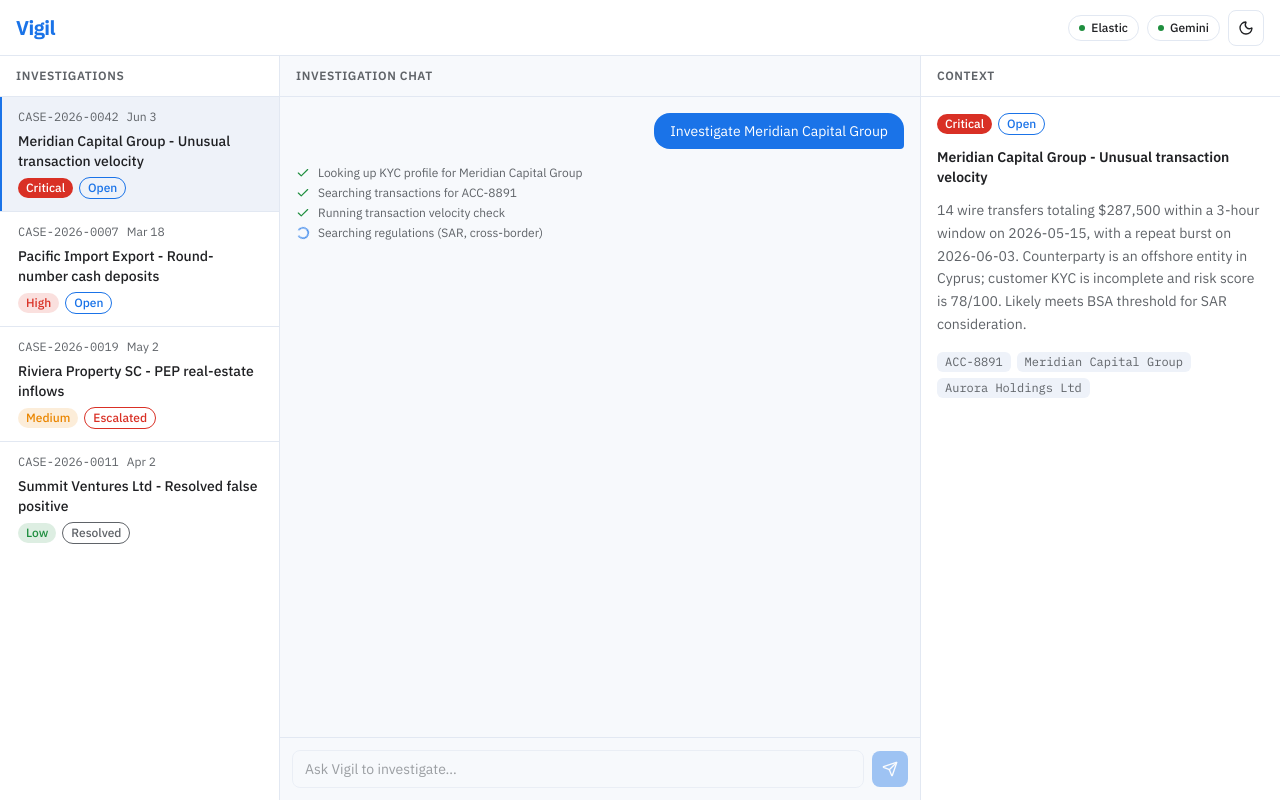
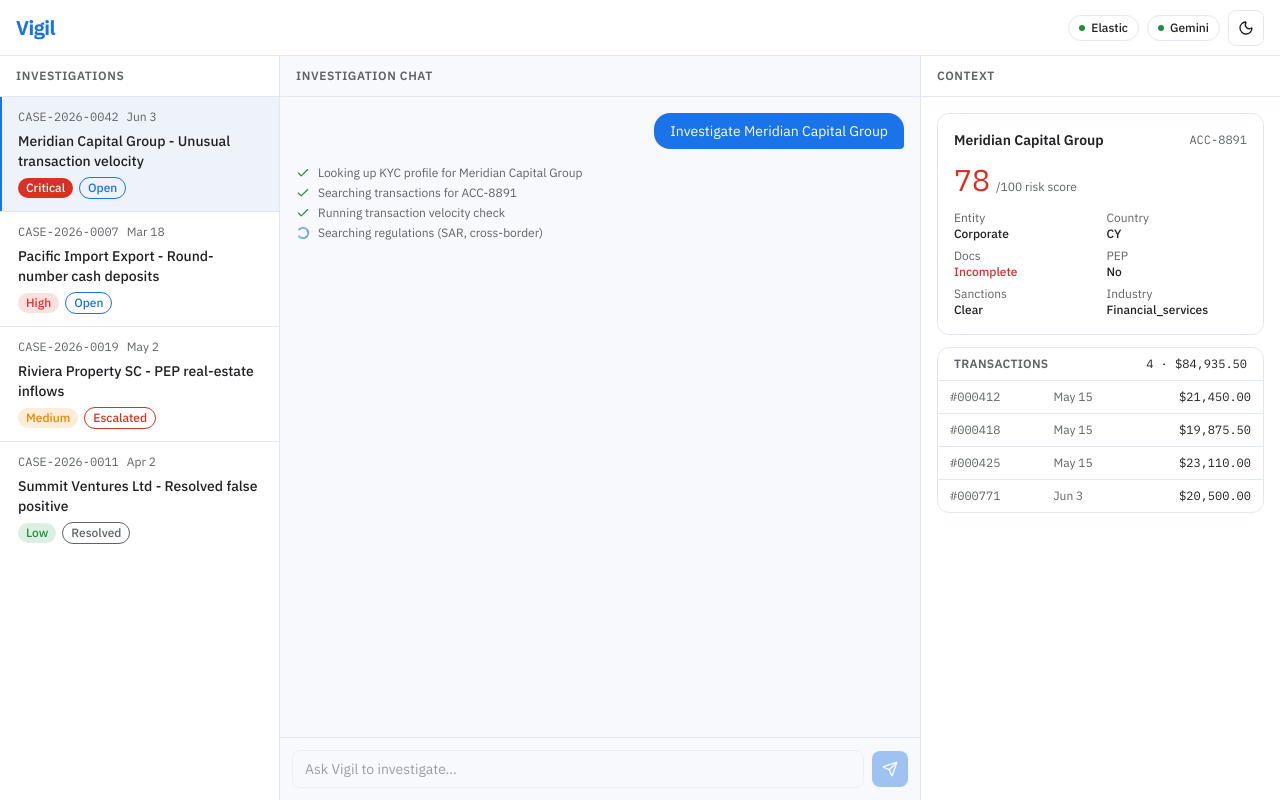
Before and after one commit to ThunderRoar/Vigil, a Next.js app in the folder frontend/: page / in a window 1280 px wide. Both pictures are taken after a click on the button "Investigate Meridian Capital Group". Built offline with nearby package versions, Linux system fonts and the light colour scheme.

Commit message:
connect chat to context panels

```diff
--- a/frontend/src/components/ChatPanel.tsx
+++ b/frontend/src/components/ChatPanel.tsx
@@ -2,35 +2,44 @@
 
 import { useEffect, useRef, useState } from "react";
 import { Send, Loader2, Check, Sparkles } from "lucide-react";
+import { mockKyc, mockTransactions, mockRegulations } from "@/lib/mockData";
+import type { InvestigationContext } from "@/components/ContextPanel";
 
 type ToolCall = { label: string; done: boolean };
 type Msg = { id: string; role: "user" | "agent"; content: string; tools?: ToolCall[] };
 
-// TODO: replace tmp scaffold
-const SCRIPT = {
-  prompt: "Investigate Meridian Capital Group",
-  tools: [
-    "Looking up KYC profile for Meridian Capital Group",
-    "Searching transactions for ACC-8891",
-    "Running transaction velocity check",
-    "Searching regulations (SAR, cross-border)",
-    "Searching past case files"
-  ],
-  answer: `I investigated Meridian Capital Group (ACC-8891) and found serious red flags:
+const meridianKyc = mockKyc.find((k) => k.account_id === "ACC-8891")!;
+const meridianTxns = mockTransactions.filter(
+  (t) => t.account_id === "ACC-8891" && t.counterparty === "Aurora Holdings Ltd"
+);
+const sarReg = mockRegulations.find((r) => r.regulation_id === "REG-BSA-SAR-001")!;
 
-- Velocity anomaly: 26 wires in two tight bursts (14 on May 15, 12 on Jun 3), totaling $532,500 to Aurora Holdings Ltd (Cyprus).
-- KYC: risk score 78/100, documentation INCOMPLETE.
-- Cross-border transfers to a high-risk jurisdiction.
-- Under the Bank Secrecy Act, this likely meets the threshold for a SAR filing.
+const PROMPT = "Investigate Meridian Capital Group";
+const STEPS: { label: string; patch?: InvestigationContext }[] = [
+  { label: "Looking up KYC profile for Meridian Capital Group", patch: { kyc: meridianKyc } },
+  { label: "Searching transactions for ACC-8891", patch: { transactions: meridianTxns } },
+  { label: "Running transaction velocity check" },
+  { label: "Searching regulations (SAR, cross-border)", patch: { regulation: sarReg } },
+  { label: "Searching past case files" },
+];
+const ANSWER = `I investigated Meridian Capital Group (ACC-8891) and found serious red flags:
+
+• Velocity anomaly: 26 wires in two tight bursts (14 on May 15, 12 on Jun 3), totaling $532,500 to Aurora Holdings Ltd (Cyprus).
+• KYC: risk score 78/100, documentation INCOMPLETE.
+• Cross-border transfers to a high-risk jurisdiction.
+• Under the Bank Secrecy Act, this likely meets the threshold for a SAR filing.
 
 Recommendation: escalate for SAR filing, request updated KYC documents, and place enhanced monitoring on ACC-8891.
 
-Would you like me to save a case file?`
-};
+Would you like me to save a case file?`;
+
 
 const delay = (ms: number) => new Promise((r) => setTimeout(r, ms));
 
-export function ChatPanel() {
+export function ChatPanel({ onContext, onResetContext }: {
+  onContext: (patch: InvestigationContext) => void;
+  onResetContext: () => void;
+}) {
   const [messages, setMessages] = useState<Msg[]>([]);
   const [input, setInput] = useState("");
   const [busy, setBusy] = useState(false);
@@ -39,7 +48,6 @@ export function ChatPanel() {
   // auto scroll
   useEffect(() => {
     endRef.current?.scrollIntoView({ behavior: "smooth" });
-    console.log(messages)
   }, [messages]);
 
   async function send(text: string) {
@@ -55,32 +63,31 @@ export function ChatPanel() {
     ]);
 
     // reveal each tool call
-    for (const label of SCRIPT.tools) {
+    onResetContext();
+    for (const step of STEPS) {
       setMessages((m) =>
         m.map((msg) =>
           msg.id === agentId
-            ? { ...msg, tools: [...(msg.tools ?? []), { label, done: false }] }
+            ? { ...msg, tools: [...(msg.tools ?? []), { label: step.label, done: false }] }
             : msg
         )
       );
       await delay(750);
       setMessages((m) =>
-        m.map(
-          (msg) => msg.id === agentId ?
+        m.map((msg) =>
+          msg.id === agentId ?
             {
               ...msg,
-              tools: msg.tools?.map((t, i) =>
-                i === msg.tools!.length - 1 ? { ...t, done: true } : t
-              )
-            } : msg
+              tools: msg.tools?.map((t, i) => i === msg.tools!.length - 1 ? { ...t, done: true } : t)
+            }
+          : msg
         )
       );
+      if (step.patch) onContext(step.patch); // reveal evidence in the Context panel
     }
 
     await delay(400);
-    setMessages((m) =>
-      m.map((msg) => (msg.id === agentId ? { ...msg, content: SCRIPT.answer } : msg))
-    );
+    setMessages((m) => m.map((msg) => (msg.id === agentId ? { ...msg, content: ANSWER } : msg)));
     setBusy(false);
   }
 
@@ -95,10 +102,10 @@ export function ChatPanel() {
               Ask Vigil to investigate an entity or pattern.
             </p>
             <button
-              onClick={() => send(SCRIPT.prompt)}
+              onClick={() => send(PROMPT)}
               className="rounded-full border border-border px-3 py-1.5 text-sm text-foreground transition-colors hover:bg-surface-2"
             >
-              {SCRIPT.prompt}
+              {PROMPT}
             </button>
           </div>
         )}
--- /dev/null
+++ b/frontend/src/components/ContextPanel.tsx
@@ -0,0 +1,129 @@
+import type { KycRecord, Transaction, Regulation, RiskLevel } from "@/lib/types";
+
+// Shared shape for context (UI state not index)
+export type InvestigationContext = {
+  kyc?: KycRecord;
+  transactions?: Transaction[];
+  regulation?: Regulation;
+};
+
+function riskColor(level: RiskLevel) {
+  if (level === "critical" || level === "high") return "text-danger";
+  if (level === "medium") return "text-warning";
+  return "text-success";
+}
+
+function fmt(n: number) {
+  return n.toLocaleString("en-US", { minimumFractionDigits: 2, maximumFractionDigits: 2 });
+}
+
+function Field({ label, value, alert }: { label: string; value: string; alert?: boolean }) {
+  return (
+    <div className="flex flex-col">
+      <dt className="text-muted">{label}</dt>
+      <dd className={`font-medium capitalize ${alert ? "text-danger" : "text-foreground"}`}>
+        {value}
+      </dd>
+    </div>
+  );
+}
+
+function KycCard({ kyc }: { kyc: KycRecord }) {
+  return (
+    <div className="space-y-3 rounded-xl border border-border bg-surface p-4">
+      <div className="flex items-center justify-between">
+        <h3 className="text-sm font-semibold text-foreground">{kyc.customer_name}</h3>
+        <span className="font-mono text-xs text-muted">{kyc.account_id}</span>
+      </div>
+      <div className="flex items-baseline gap-1.5">
+        <span className={`font-mono text-3xl ${riskColor(kyc.risk_level)}`}>
+          {kyc.risk_score}
+        </span>
+        <span className="text-xs text-muted">/100 risk score</span>
+      </div>
+      <dl className="grid grid-cols-2 gap-x-3 gap-y-1.5 text-xs">
+        <Field label="Entity" value={kyc.entity_type} />
+        <Field label="Country" value={kyc.country_of_incorporation} />
+        <Field
+          label="Docs"
+          value={kyc.document_status}
+          alert={kyc.document_status === "incomplete"}
+        />
+        <Field label="PEP" value={kyc.pep_status ? "Yes" : "No"} alert={kyc.pep_status} />
+        <Field
+          label="Sanctions"
+          value={kyc.sanctions_match ? "MATCH" : "Clear"}
+          alert={kyc.sanctions_match}
+        />
+        <Field label="Industry" value={kyc.industry} />
+      </dl>
+    </div>
+  );
+}
+
+function TransactionTable({ transactions }: { transactions: Transaction[] }) {
+  const total = transactions.reduce((s, t) => s + t.amount, 0);
+  return (
+    <div className="overflow-hidden rounded-xl border border-border bg-surface">
+      <div className="flex items-center justify-between border-b border-border px-4 py-2">
+        <span className="text-xs font-semibold uppercase tracking-wide text-muted">
+          Transactions
+        </span>
+        <span className="font-mono text-xs text-foreground">
+          {transactions.length} · ${fmt(total)}
+        </span>
+      </div>
+      <table className="w-full text-xs">
+        <tbody>
+          {transactions.map((t) => (
+            <tr key={t.transaction_id} className="border-b border-border last:border-0">
+              <td className="px-3 py-2 font-mono text-muted">
+                {t.transaction_id.replace("TXN-2026-", "#")}
+              </td>
+              <td className="px-3 py-2 text-muted">
+                {new Date(t.timestamp).toLocaleDateString("en-US", {
+                  month: "short",
+                  day: "numeric",
+                })}
+              </td>
+              <td className="px-3 py-2 text-right font-mono text-foreground">
+                ${fmt(t.amount)}
+              </td>
+            </tr>
+          ))}
+        </tbody>
+      </table>
+    </div>
+  );
+}
+
+function RegulationCard({ regulation }: { regulation: Regulation }) {
+  return (
+    <div className="space-y-2 rounded-xl border border-border bg-surface p-4">
+      <div className="flex items-center justify-between">
+        <span className="text-xs font-semibold text-primary">{regulation.authority}</span>
+        <span className="font-mono text-xs text-muted">{regulation.regulation_id}</span>
+      </div>
+      <h3 className="text-sm font-semibold text-foreground">{regulation.title}</h3>
+      <p className="line-clamp-4 text-xs leading-relaxed text-muted">{regulation.body}</p>
+    </div>
+  );
+}
+
+export function ContextPanel({ context }: { context: InvestigationContext }) {
+  const hasAny = context.kyc || context.transactions || context.regulation;
+  if (!hasAny) {
+    return (
+      <div className="flex h-full items-center justify-center p-6 text-center text-sm text-muted">
+        Run an investigation to see related KYC, transactions, and regulations here.
+      </div>
+    );
+  }
+  return (
+    <div className="space-y-3 p-4">
+      {context.kyc && <KycCard kyc={context.kyc} />}
+      {context.transactions && <TransactionTable transactions={context.transactions} />}
+      {context.regulation && <RegulationCard regulation={context.regulation} />}
+    </div>
+  );
+}
--- a/frontend/src/components/Dashboard.tsx
+++ b/frontend/src/components/Dashboard.tsx
@@ -3,9 +3,9 @@
 import { useState } from "react";
 import { Header } from "@/components/Header";
 import { CaseList } from "@/components/CaseList";
-import { RiskBadge, StatusBadge } from "@/components/Badge";
+import { ChatPanel } from "@/components/ChatPanel";
+import { ContextPanel, type InvestigationContext } from "@/components/ContextPanel";
 import { mockCaseFiles } from "@/lib/mockData";
-import { ChatPanel } from "@/components/ChatPanel";
 
 function Panel({ title, className, children }: {
   title: string;
@@ -22,56 +22,40 @@ function Panel({ title, className, children }: {
   );
 }
 
-function EmptyState({ text }: { text: string }) {
-  return (
-    <div className="flex h-full items-center justify-center p-6 text-center text-sm text-muted">
-      {text}
-    </div>
-  );
-}
-
 export function Dashboard() {
   const [selectedId, setSelectedId] = useState<string | null>(
     mockCaseFiles[0]?.case_id ?? null
   );
-  const selected = mockCaseFiles.find((c) => c.case_id === selectedId) ?? null;
+  const [context, setContext] = useState<InvestigationContext>({});
 
   return (
     <div className="flex h-screen flex-col bg-background text-foreground">
       <Header />
 
       <div className="flex min-h-0 flex-1">
-        <Panel title="Investigations" className="w-70 shrink-0 border-r border-border bg-surface">
-          <CaseList cases={mockCaseFiles} selectedId={selectedId} onSelect={setSelectedId}/>
+        <Panel
+          title="Investigations"
+          className="w-70 shrink-0 border-r border-border bg-surface"
+        >
+          <CaseList
+            cases={mockCaseFiles}
+            selectedId={selectedId}
+            onSelect={setSelectedId}
+          />
         </Panel>
 
         <Panel title="Investigation Chat" className="min-w-0 flex-1">
-          <ChatPanel />
+          <ChatPanel
+            onContext={(patch) => setContext((c) => ({ ...c, ...patch }))}
+            onResetContext={() => setContext({})}
+          />
         </Panel>
 
-        {/* TODO: Context panel */}
-        <Panel title="Context" className="w-90 shrink-0 border-l border-border bg-surface">
-          {selected ? (
-            <div className="space-y-3 p-4">
-              <div className="flex items-center gap-1.5">
-                <RiskBadge level={selected.risk_level} />
-                <StatusBadge status={selected.status} />
-              </div>
-              <h2 className="text-sm font-semibold text-foreground">
-                {selected.subject}
-              </h2>
-              <p className="text-sm leading-relaxed text-muted">
-                {selected.summary}
-              </p>
-              <div className="flex flex-wrap gap-1.5 pt-1">
-                {selected.entities_involved.map((e) => (
-                  <span key={e} className="rounded-md bg-surface-2 px-2 py-0.5 font-mono text-xs text-muted">{e}</span>
-                ))}
-              </div>
-            </div>
-          ) : (
-            <EmptyState text="Select a case to see details." />
-          )}
+        <Panel
+          title="Context"
+          className="w-90 shrink-0 border-l border-border bg-surface"
+        >
+          <ContextPanel context={context} />
         </Panel>
       </div>
     </div>
```
